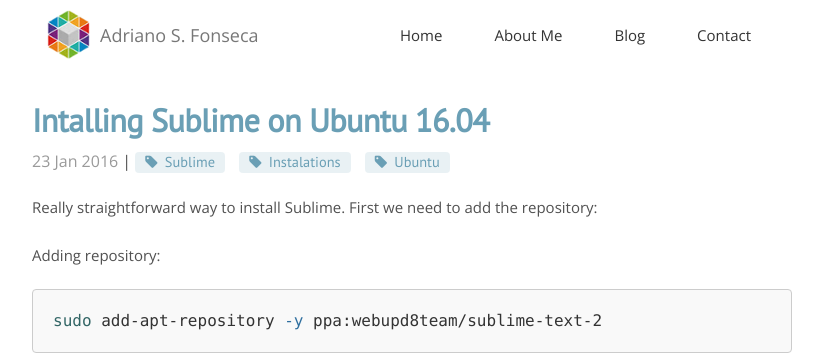
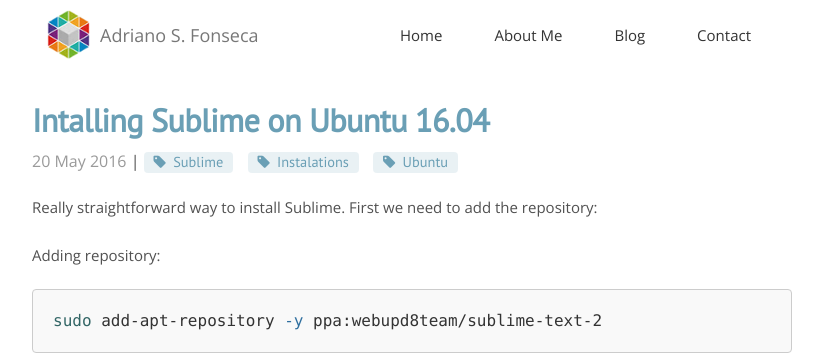
Before and after one commit to adriano-fonseca/adriano-fonseca.github.io, a Jekyll site: the page built from _posts/2016-01-23-installing-sublime-ubuntu.md, in a window 1280 px wide. Shown: the top 355 px of the page, without its empty margins (228-1051 px from the left). Built offline with Jekyll 4.4.1, drawn with Linux system fonts in a browser that asks for light colours; nearby versions of some CDN libraries; some web fonts are replaced; comment, search, counter and statistics services are not loaded; some of the changed lines change nothing that is shown.

Commit message:
date and exclude

```diff
--- a/_config.yml
+++ b/_config.yml
@@ -6,6 +6,8 @@
   - "README.md"
   - "LICENSE.md"
   - "*.gemspec"
+  - /old_posts
+  - /working
 
 keep_files:
   - "CNAME"
--- a/_posts/2016-01-23-installing-sublime-ubuntu.md
+++ b/_posts/2016-01-23-installing-sublime-ubuntu.md
@@ -3,6 +3,7 @@
 title: Intalling Sublime on Ubuntu 16.04
 category: Ubuntu
 tags: [Sublime, Instalations, Ubuntu]
+date: 2016-05-20 21:11:27
 ---
 
 Really straightforward way to install Sublime. First we need to add the repository:
```
